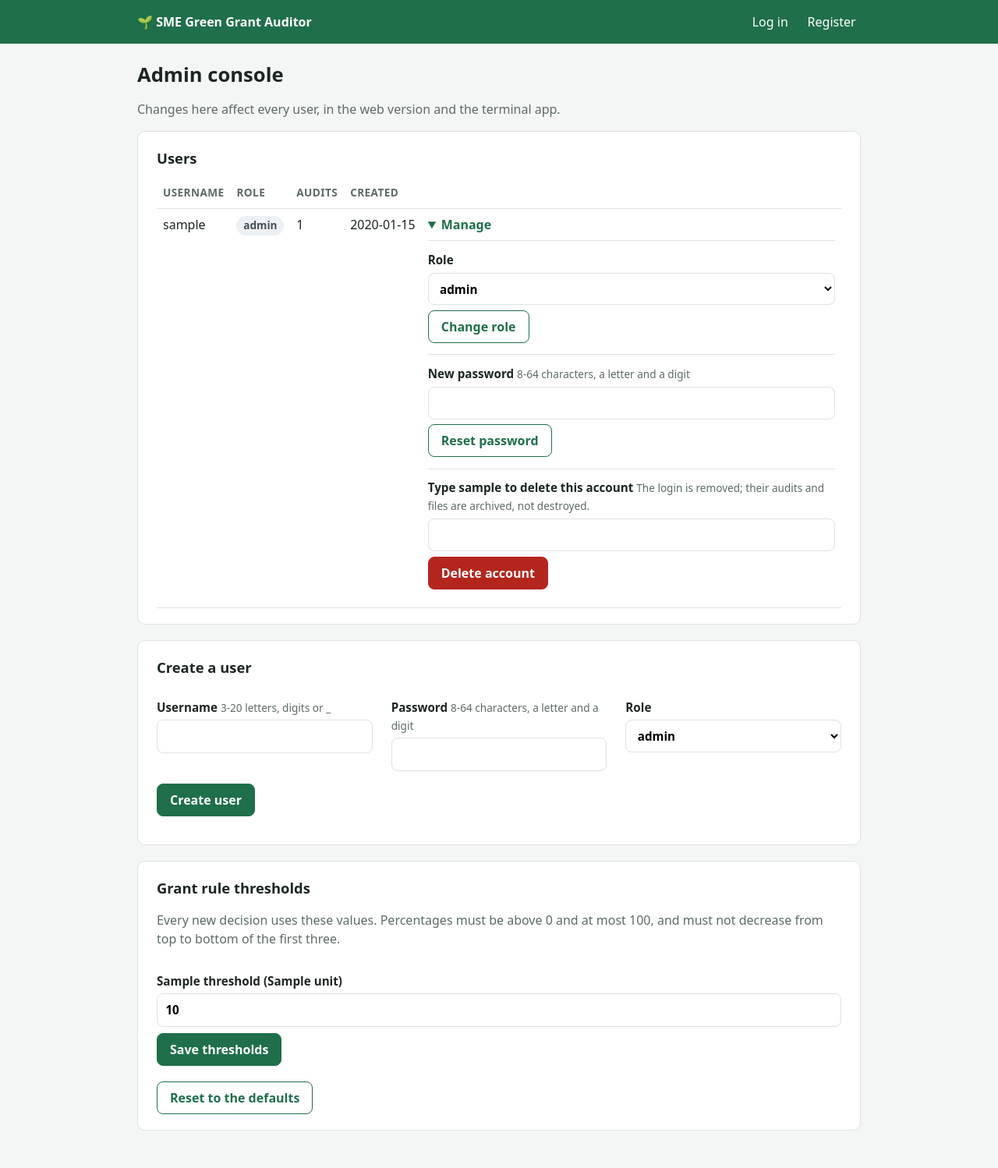
After one commit to SYnthestic/INF1103_ProjectGrpWork, a Python web app: template web/templates/admin.html in a window 1280 px wide, after a click on "Manage". The commit adds this page. Shown: the whole page at 78% size. Run offline with Jinja, Linux system fonts and the light colour scheme; the template is opened without the code that fills it: most values are stand-ins (such as "Sample title", 1, 10 or a date in 2020).

Commit message:
Web admin console: admin pages under /admin
AdminRoutes is a RouteGroup that only administrators can use: every
request checks the role again, so a demoted admin loses access at once.
The Admin link appears in the menu for administrators only, and a user
whose account was deleted is logged out on their next request.

```diff
--- a/app.py
+++ b/app.py
@@ -3,7 +3,7 @@
     WebApplication   builds the Flask app: the same AI, Logic and Data
                      managers the terminal app uses, the per-user records in
                      memory, and the route groups (pages, accounts API,
-                     audits API), each registered the same way.
+                     audits API, admin console), each registered the same way.
 
 `create_app` is the one module-level function left on purpose: Flask
 (`flask --app app run`) only accepts a plain function called create_app as the
@@ -20,6 +20,7 @@ from flask import session as flask_session
 
 from managers import DataManager, LogicManager
 from managers.ai.ai_manager import AIManager
+from web.admin import AdminRoutes
 from web.audits import AuditApi
 from web.auth import AuthApi
 from web.pages import PageRoutes
@@ -34,7 +35,7 @@ class WebApplication:
         self._app = Flask(__name__)
         self.configure(config)
         self.add_managers()
-        self.add_routes([AuthApi(), AuditApi(), PageRoutes()])
+        self.add_routes([AuthApi(), AuditApi(), PageRoutes(), AdminRoutes()])
 
     @classmethod
     def create(cls, config: dict[str, Any] | None = None) -> Flask:
--- a/web/routes/route_group.py
+++ b/web/routes/route_group.py
@@ -54,6 +54,11 @@ class RouteGroup(ABC):
         def checked(*args: Any, **kwargs: Any) -> Any:
             if self.username is None:
                 return self.not_logged_in()
+            if self.data.get_user(self.username) is None:
+                # The account was deleted (e.g. by an admin) while logged in.
+                self.workspaces.discard(self.username)
+                self.end_session()
+                return self.not_logged_in()
             return view(*args, **kwargs)
 
         return checked
--- /dev/null
+++ b/web/templates/admin.html
@@ -0,0 +1,81 @@
+{% extends "base.html" %}
+{% block title %}Admin console - SME Green Grant Auditor{% endblock %}
+{% block content %}
+<h1>Admin console</h1>
+<p class="muted">Changes here affect every user, in the web version and the terminal app.</p>
+
+<section class="card" id="users">
+  <h2>Users</h2>
+  <div class="table-wrap">
+  <table>
+    <tr><th>Username</th><th>Role</th><th>Audits</th><th>Created</th><th></th></tr>
+    {% for u in users %}
+    <tr>
+      <td>{{ u.username }}{% if u.is_you %} <span class="muted">(you)</span>{% endif %}</td>
+      <td><span class="badge {{ 'tone-approved' if u.role == 'admin' else 'tone-neutral' }}">{{ u.role }}</span>
+        {% if u.username == main_admin %}<span class="hint">main admin</span>{% endif %}</td>
+      <td>{{ u.audit_count }}</td>
+      <td class="nowrap">{{ (u.created_at or '-')[:10] }}</td>
+      <td>
+        <details class="manage">
+          <summary>Manage</summary>
+          <form method="post" action="{{ url_for('admin.change_role', username=u.username) }}">
+            <label>Role
+              <select name="role">{% for r in roles %}<option {{ 'selected' if r == u.role }}>{{ r }}</option>{% endfor %}</select>
+            </label>
+            <button class="secondary">Change role</button>
+          </form>
+          <form method="post" action="{{ url_for('admin.reset_password', username=u.username) }}">
+            <label>New password <span class="hint">8-64 characters, a letter and a digit</span>
+              <input name="password" type="password" minlength="8" maxlength="64" autocomplete="new-password" required>
+            </label>
+            <button class="secondary">Reset password</button>
+          </form>
+          <form method="post" action="{{ url_for('admin.delete_user', username=u.username) }}">
+            <label>Type <strong>{{ u.username }}</strong> to delete this account
+              <span class="hint">The login is removed; their audits and files are archived, not destroyed.</span>
+              <input name="confirm" autocomplete="off" required>
+            </label>
+            <button class="danger">Delete account</button>
+          </form>
+        </details>
+      </td>
+    </tr>
+    {% endfor %}
+  </table>
+  </div>
+</section>
+
+<section class="card">
+  <h2>Create a user</h2>
+  <form method="post" action="{{ url_for('admin.create_user') }}">
+    <div class="grid">
+      <label>Username <span class="hint">3-20 letters, digits or _</span>
+        <input name="username" required minlength="3" maxlength="20" autocomplete="off"></label>
+      <label>Password <span class="hint">8-64 characters, a letter and a digit</span>
+        <input name="password" type="password" required minlength="8" maxlength="64" autocomplete="new-password"></label>
+      <label>Role
+        <select name="role">{% for r in roles %}<option>{{ r }}</option>{% endfor %}</select></label>
+    </div>
+    <p><button>Create user</button></p>
+  </form>
+</section>
+
+<section class="card" id="thresholds">
+  <h2>Grant rule thresholds</h2>
+  <p class="muted">Every new decision uses these values. Percentages must be above 0 and at most 100,
+    and must not decrease from top to bottom of the first three.</p>
+  <form method="post" action="{{ url_for('admin.save_thresholds') }}">
+    <div class="grid">
+      {% for name, label, value, unit in thresholds %}
+      <label>{{ label }} ({{ unit }})
+        <input name="{{ name }}" type="number" step="any" min="0" value="{{ '%g' % value }}" required></label>
+      {% endfor %}
+    </div>
+    <div class="actions"><button>Save thresholds</button></div>
+  </form>
+  <form method="post" action="{{ url_for('admin.reset_thresholds') }}">
+    <button class="secondary">Reset to the defaults</button>
+  </form>
+</section>
+{% endblock %}
--- a/web/templates/base.html
+++ b/web/templates/base.html
@@ -56,6 +56,12 @@
     .table-wrap { overflow-x: auto; }
     pre { background: #f4f4f4; padding: .8rem; overflow-x: auto; white-space: pre-wrap; word-break: break-word; }
     td.nowrap { white-space: nowrap; }
+    button.danger { background: var(--rejected); border-color: var(--rejected); }
+    button.danger:hover { background: #8c1d17; }
+    details.manage summary { color: var(--brand); font-weight: 600; }
+    details.manage form { margin: .5rem 0 .9rem; padding-top: .5rem; border-top: 1px solid var(--border); }
+    details.manage label { margin-top: .3rem; }
+    details.manage button { margin-top: .4rem; }
     .hint { font-weight: 400; font-size: .85rem; color: var(--muted); }
     .badge { display: inline-block; padding: .15rem .55rem; border-radius: 999px; font-size: .85rem;
              font-weight: 600; white-space: nowrap; }
@@ -114,6 +120,7 @@
           <a href="{{ url_for('pages.new_audit') }}">New audit</a>
           <a href="{{ url_for('pages.records_page') }}">Records</a>
           <a href="{{ url_for('pages.history') }}">History</a>
+          {% if is_admin %}<a href="{{ url_for('admin.console') }}">Admin</a>{% endif %}
           <form action="{{ url_for('pages.logout') }}" method="post">
             <button>Log out ({{ session.username }})</button>
           </form>
```
Also changed, not shown: web/admin.py (added, +109 -0 lines), web/templates/forbidden.html (added, +8 -0 lines).
